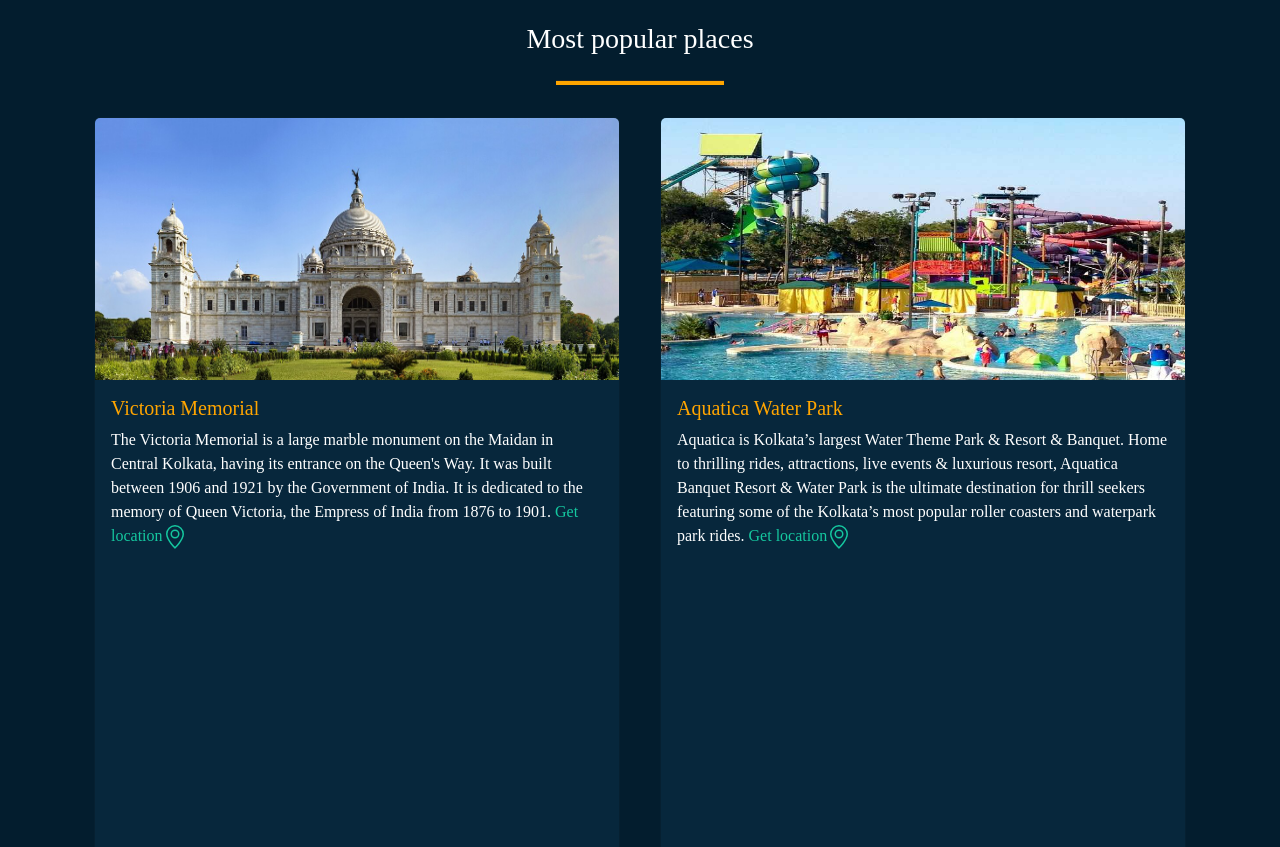
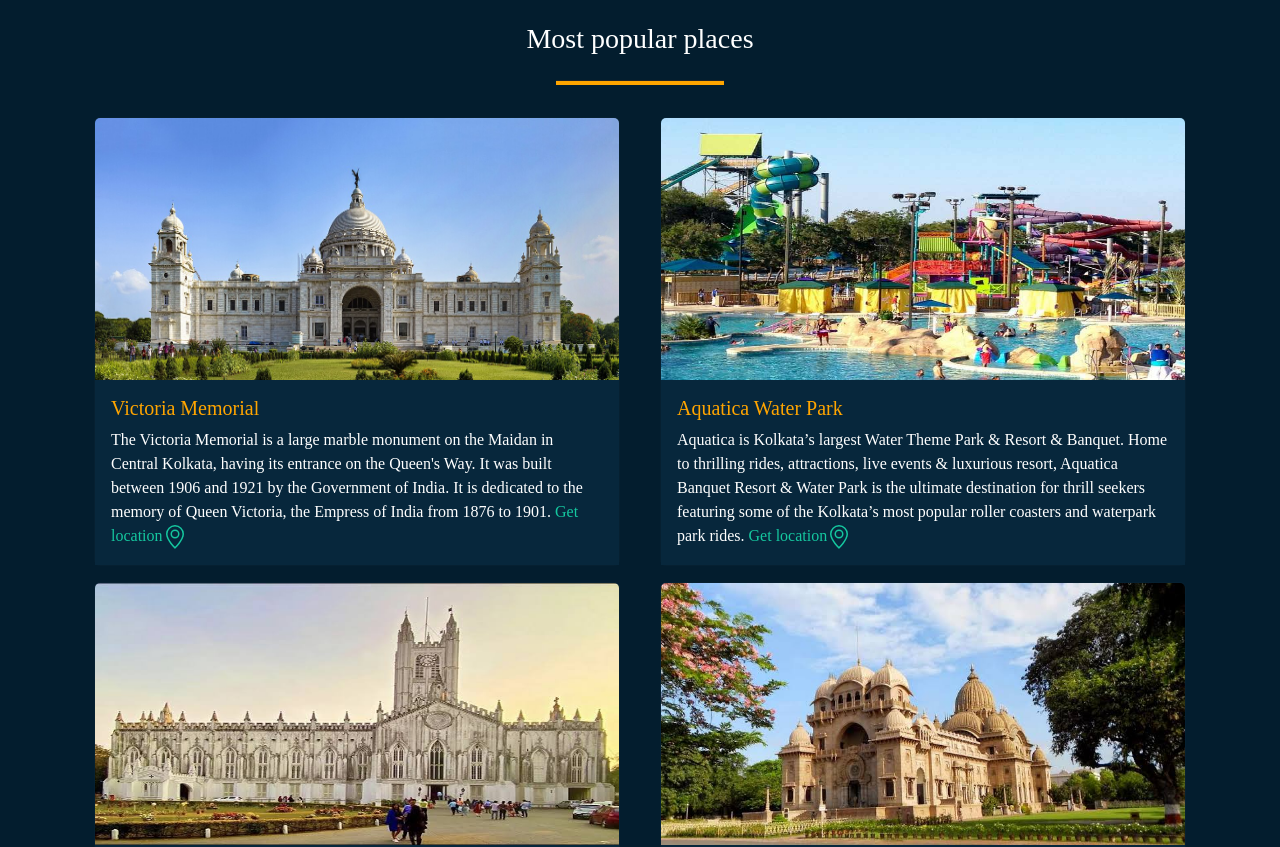
Before and after one commit to WebdevAtanu/ohkolkata-react, a React (Create React App) app: page / in a window 1280 px wide. Shown: the part 1598-2445 px from the top of the page. Built offline with nearby package versions, Linux system fonts and the light colour scheme; a web font is replaced by a local one.

Commit message:
Update style.css

```diff
--- a/src/Routes/places/style.css
+++ b/src/Routes/places/style.css
@@ -4,7 +4,7 @@
 .popular {
 	.card {
 		width: 100%;
-		aspect-ratio: 1;
+		height:100%;
 		background: #07273c;
 	}
 
```
